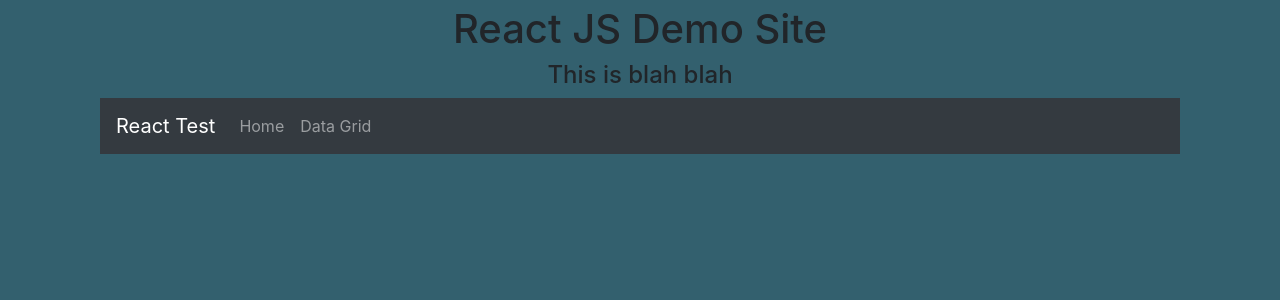
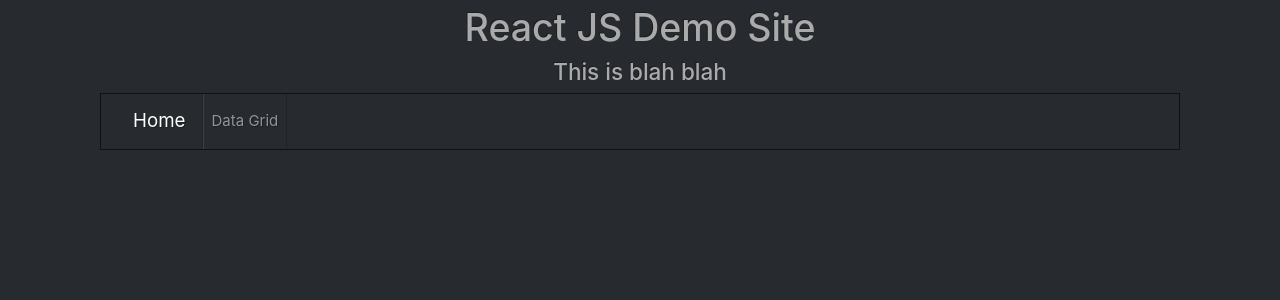
Before and after one commit to baxterp/ReactJSDataDemo, a React (Create React App) app: page / in a window 1280 px wide. Shown: the top 300 px of the page. Built offline with nearby package versions, Linux system fonts and the light colour scheme.

Commit message:
Bootswtch themes added

```diff
--- a/package.json
+++ b/package.json
@@ -7,6 +7,7 @@
     "@testing-library/react": "^11.2.5",
     "@testing-library/user-event": "^12.8.3",
     "bootstrap": "^4.6.0",
+    "bootswatch": "^4.6.0",
     "jquery": "^3.6.0",
     "popper.js": "^1.16.1",
     "react": "^17.0.1",
--- a/src/App.css
+++ b/src/App.css
@@ -1,3 +1,12 @@
-body {
+/* body {
   background-color: #33606E;
 }
+
+.table {
+  color: #FFF7D6 !important;
+  background-color: #002935 !important;
+}
+
+.table-hover tbody tr:hover td, .table-hover tbody tr:hover th {
+  background-color: #9ECBDB;
+} */
--- a/src/components/DataGridComp.js
+++ b/src/components/DataGridComp.js
@@ -5,17 +5,20 @@ import styled from 'styled-components';
 
 const columns = [{
     dataField: 'productName',
-    text: 'Product Name', sort: true
+    text: 'Product Name',
+    sort: true
   }, {
     dataField: 'unitPrice',
-    text: 'Unit Price', sort: true,
+    text: 'Unit Price',
+    sort: true,
     formatter: (value, row) => (
       <span>
         £{value}
       </span>
     )}, {
     dataField: 'unitsInStock',
-    text: 'Units In Stock', sort: true
+    text: 'Units In Stock',
+    sort: true
   }];
 
 class DataGridComp extends React.Component {
@@ -80,12 +83,9 @@ class DataGridComp extends React.Component {
 
   const Styles = styled.div`
 
-  .table {
-    color: #FFF7D6 !important;
-    background-color: #002935 !important;
+  thead {
+    font-size:14pt;
   }
 
-  .table-hover tbody tr:hover td, .table-hover tbody tr:hover th {
-    background-color: #9ECBDB;
-  }
+
 `
--- a/src/components/NavigationBarNew.js
+++ b/src/components/NavigationBarNew.js
@@ -23,11 +23,10 @@ class NavigationBarNew extends React.Component{
                             <Col md={12}>
                             <Router>
                                     <Navbar bg="dark" variant="dark" expand="lg" sticky="top">
-                                        <Navbar.Brand href="/">React Test</Navbar.Brand>
+                                        <Navbar.Brand href="/">Home</Navbar.Brand>
                                         <Navbar.Toggle aria-controls="basic-navbar-nav" />
                                         <Navbar.Collapse id="basic-navbar-nav">
                                             <Nav className="mr-auto">
-                                                <Nav.Link href="/">Home</Nav.Link>
                                                 <Nav.Link href="/datagrid">Data Grid</Nav.Link>
 
                                                 {/* <Nav.Item><NavLink exact activeClassName="active" to="/">Home</NavLink></Nav.Item>
```
Also changed, not shown: src/index.js (+11 -1 lines), 1 other file (tests, documents, lock files or other folders).
